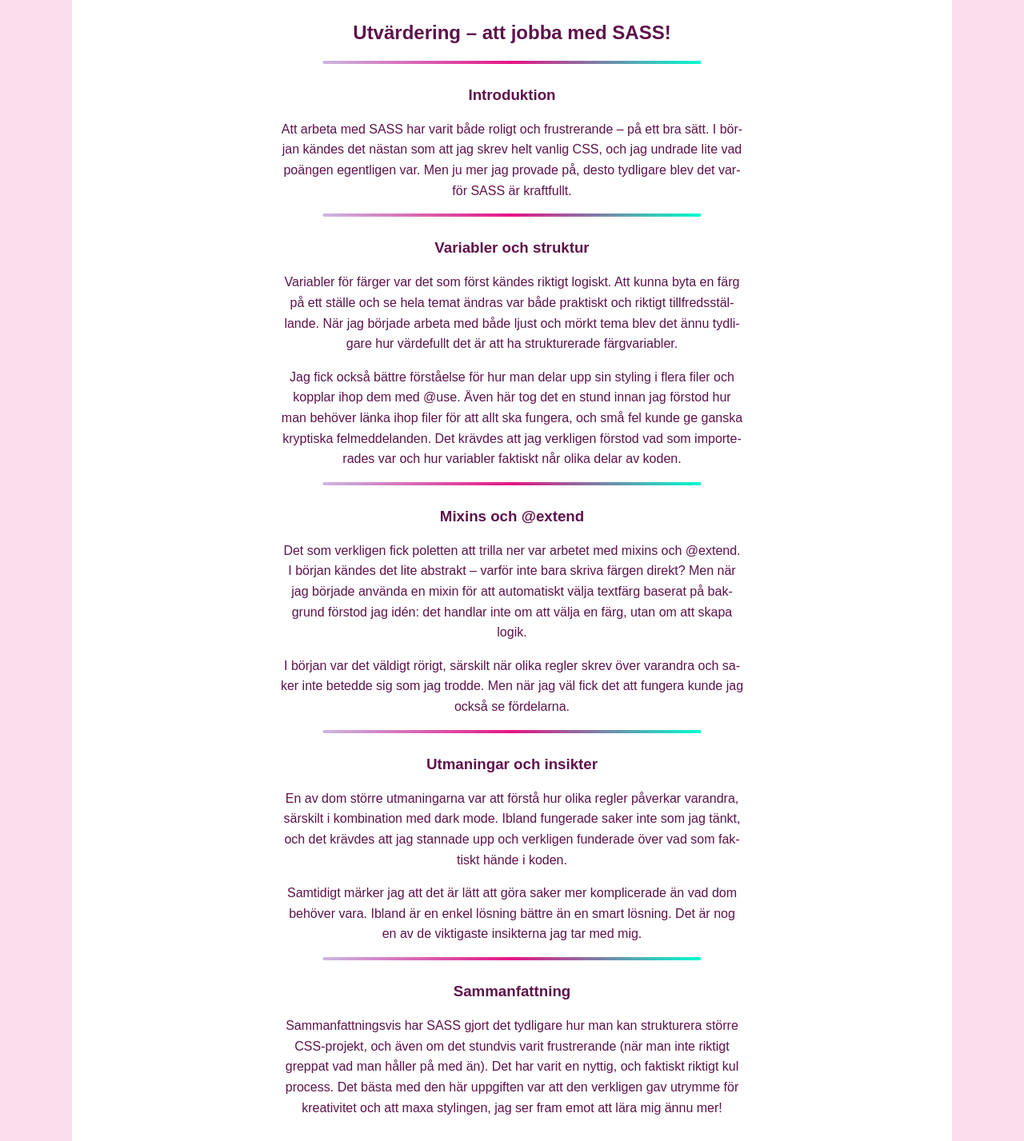
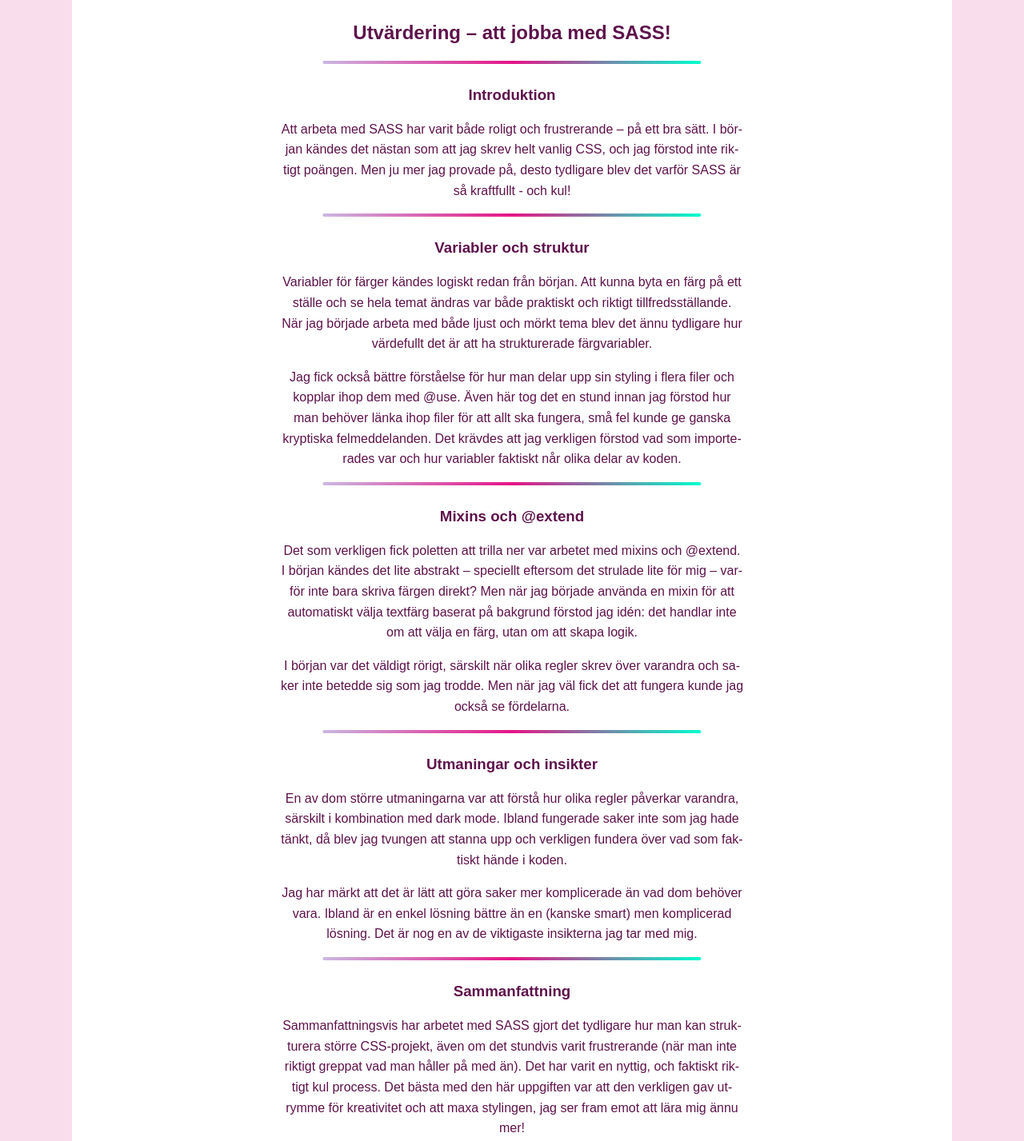
Before and after one commit to fredrikastjernlof/LAB3_SASSY_CAFE, a website built with Vite: page sass.html in a window 1280 px wide. Shown: the part 927-2354 px from the top of the page at 80% size. Built offline with nearby package versions, Linux system fonts and the light colour scheme.

Commit message:
Rättar stavfel och textformuleringar

```diff
--- a/sass.html
+++ b/sass.html
@@ -50,57 +50,53 @@
         <h3>Introduktion</h3>
         <p>
           Att arbeta med SASS har varit både roligt och frustrerande – på ett bra sätt. I början kändes det nästan som
-          att jag skrev helt vanlig CSS, och jag undrade lite vad poängen egentligen var. Men ju mer jag provade på,
-          desto tydligare blev det varför SASS är kraftfullt.
+          att jag skrev helt vanlig CSS, och jag förstod inte riktigt poängen. Men ju mer jag provade på,
+          desto tydligare blev det varför SASS är så kraftfullt - och kul!
         </p>
 
         <h3>Variabler och struktur</h3>
         <p>
-          Variabler för färger var det som först kändes riktigt logiskt. Att kunna byta en färg på ett ställe och se
+          Variabler för färger kändes logiskt redan från början. Att kunna byta en färg på ett ställe och se
           hela temat ändras var både praktiskt och riktigt tillfredsställande. När jag började arbeta med både ljust
-          och
-          mörkt
-          tema blev det ännu tydligare hur värdefullt det är att ha strukturerade färgvariabler.
+          och mörkt tema blev det ännu tydligare hur värdefullt det är att ha strukturerade färgvariabler.
         </p>
         <p>
           Jag fick också bättre förståelse för hur man delar upp sin styling i flera filer och kopplar ihop dem med
           @use. Även här tog det en stund innan jag förstod hur man behöver länka ihop filer för att allt ska fungera,
-          och små fel kunde ge ganska kryptiska felmeddelanden. Det krävdes att jag verkligen förstod vad som
+           små fel kunde ge ganska kryptiska felmeddelanden. Det krävdes att jag verkligen förstod vad som
           importerades var och hur variabler faktiskt når olika delar av koden.
         </p>
 
         <h3>Mixins och @extend</h3>
         <p>
           Det som verkligen fick poletten att trilla ner var arbetet med mixins och @extend. I början kändes det lite
-          abstrakt – varför inte bara skriva färgen direkt? Men när jag började använda en mixin för att automatiskt
-          välja textfärg baserat på bakgrund förstod jag idén: det handlar inte om att välja en färg, utan om att
-          skapa logik.
+          abstrakt – speciellt eftersom det strulade lite för mig – varför inte bara skriva färgen direkt? Men när jag
+          började använda en mixin för att automatiskt välja textfärg baserat på bakgrund förstod jag idén: det handlar
+          inte om att välja en färg, utan om att skapa logik.
         </p>
         <p>
           I början var det väldigt rörigt, särskilt när olika regler skrev över varandra och saker inte betedde sig
-          som
-          jag trodde.
-          Men när jag väl fick det att fungera kunde jag också se fördelarna.
+          som jag trodde. Men när jag väl fick det att fungera kunde jag också se fördelarna.
         </p>
 
         <h3>Utmaningar och insikter</h3>
         <p>
           En av dom större utmaningarna var att förstå hur olika regler påverkar varandra, särskilt i kombination med
-          dark mode. Ibland fungerade saker inte som jag tänkt, och det krävdes att jag stannade upp och verkligen
-          funderade över vad som faktiskt hände i koden.
+          dark mode. Ibland fungerade saker inte som jag hade tänkt, då blev jag tvungen att stanna upp och verkligen
+          fundera över vad som faktiskt hände i koden.
         </p>
         <p>
-          Samtidigt märker jag att det är lätt att göra saker mer komplicerade än vad dom behöver vara. Ibland är en
-          enkel lösning bättre än en smart lösning. Det är nog en av de viktigaste insikterna jag tar med mig.
+          Jag har märkt att det är lätt att göra saker mer komplicerade än vad dom behöver vara. Ibland är en
+          enkel lösning bättre än en (kanske smart) men komplicerad lösning. Det är nog en av de viktigaste insikterna
+          jag tar med mig.
         </p>
 
         <h3>Sammanfattning</h3>
         <p>
-          Sammanfattningsvis har SASS gjort det tydligare hur man kan strukturera större CSS-projekt, och även om det
+          Sammanfattningsvis har arbetet med SASS gjort det tydligare hur man kan strukturera större CSS-projekt, även om det
           stundvis varit frustrerande (när man inte riktigt greppat vad man håller på med än). Det har varit en
           nyttig, och faktiskt riktigt kul process. Det bästa med den här uppgiften var att den verkligen gav utrymme
-          för
-          kreativitet och att maxa stylingen, jag ser fram emot att lära mig ännu mer!
+          för kreativitet och att maxa stylingen, jag ser fram emot att lära mig ännu mer!
         </p>
       </section>
     </main>
```
